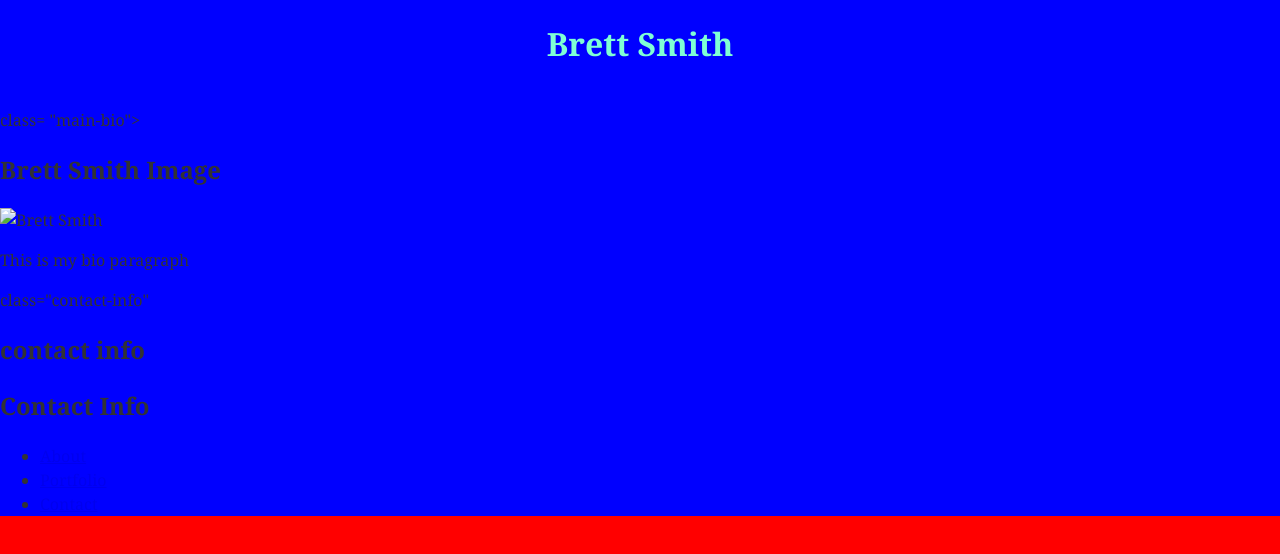
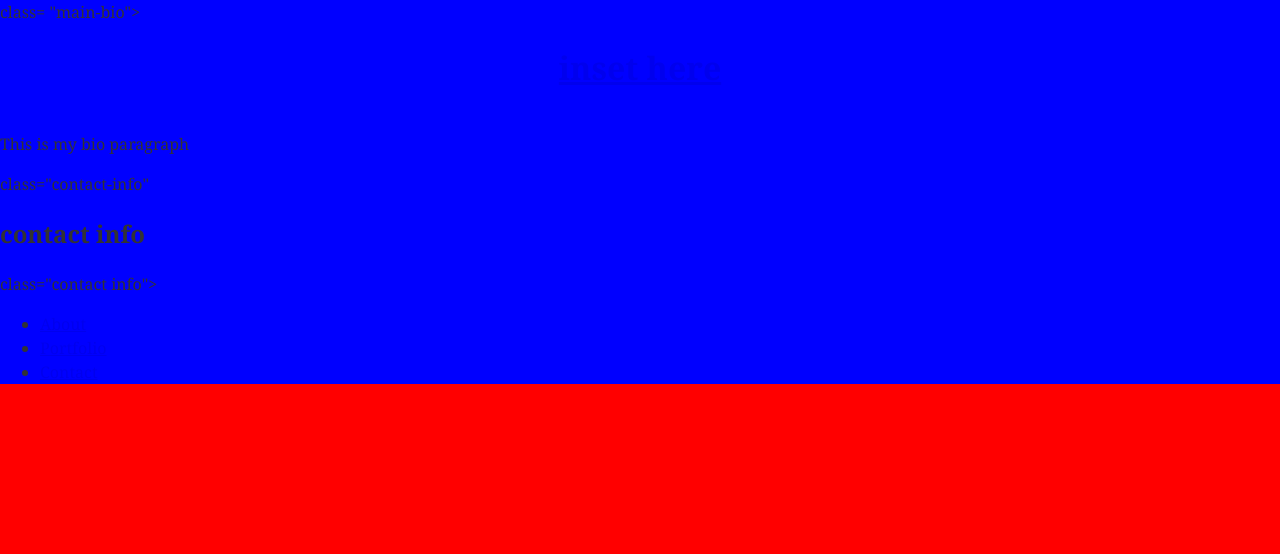
Before and after one commit to BRETTSMITH103/basic-portfolio, a plain HTML site: page index.html in a window 1280 px wide. Drawn offline with Linux system fonts and the light colour scheme.

Commit message:
adding header nd nav elements

```diff
--- a/assets/css/style.css
+++ b/assets/css/style.css
@@ -27,7 +27,7 @@ text-align: center;
 .container {width 1000px;
 margin: 0 auto;}
 
-.main-bio,
+.about-me,
 .contact-info,
 .bio-image {float: left}
 
--- a/index.html
+++ b/index.html
@@ -9,14 +9,16 @@
 </head>
 <body>
 <header>
-   <h1>Brett Smith</h1>
-<header>
 
-<div class="container">
+<div class="container1">
 
 <div> class= "main-bio">
-    <h2>Brett Smith Image</h2>
-    <img src="bio-image" alt="Brett Smith">
+    <h1>
+        <a href="#">inset here</a>
+    </h1>
+
+
+
 <p>This is my bio paragraph</p>
 </div>
 
@@ -28,13 +30,16 @@
 </div>
 
 
-<div class="contact info">
-    <h2>Contact Info</h2>
+<nav>
+
+</nav> class="contact info">
+
     <ul>
             <li><a href="index.html">About</a></li>
             <li><a href="portfolio.html">Portfolio</a></li>
             <li><a href="contact.html">Contact</a></li>
     </ul>
+</nav>
 <div>
 </div>
 
```
